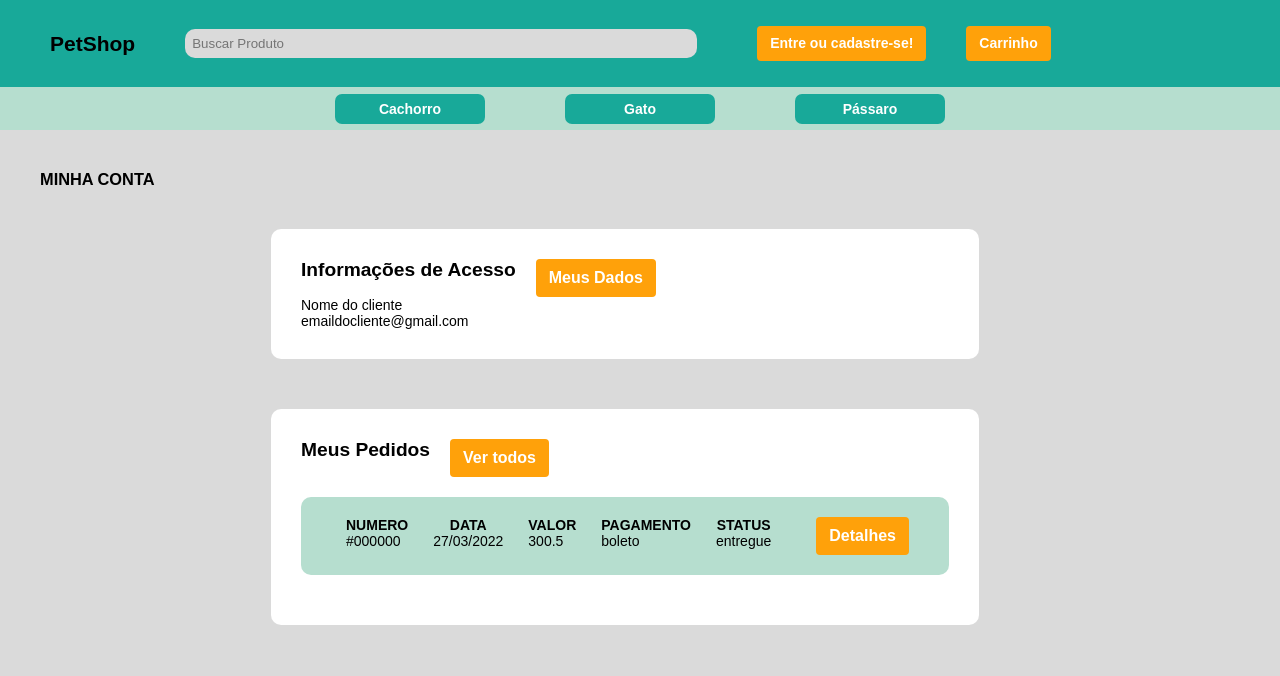
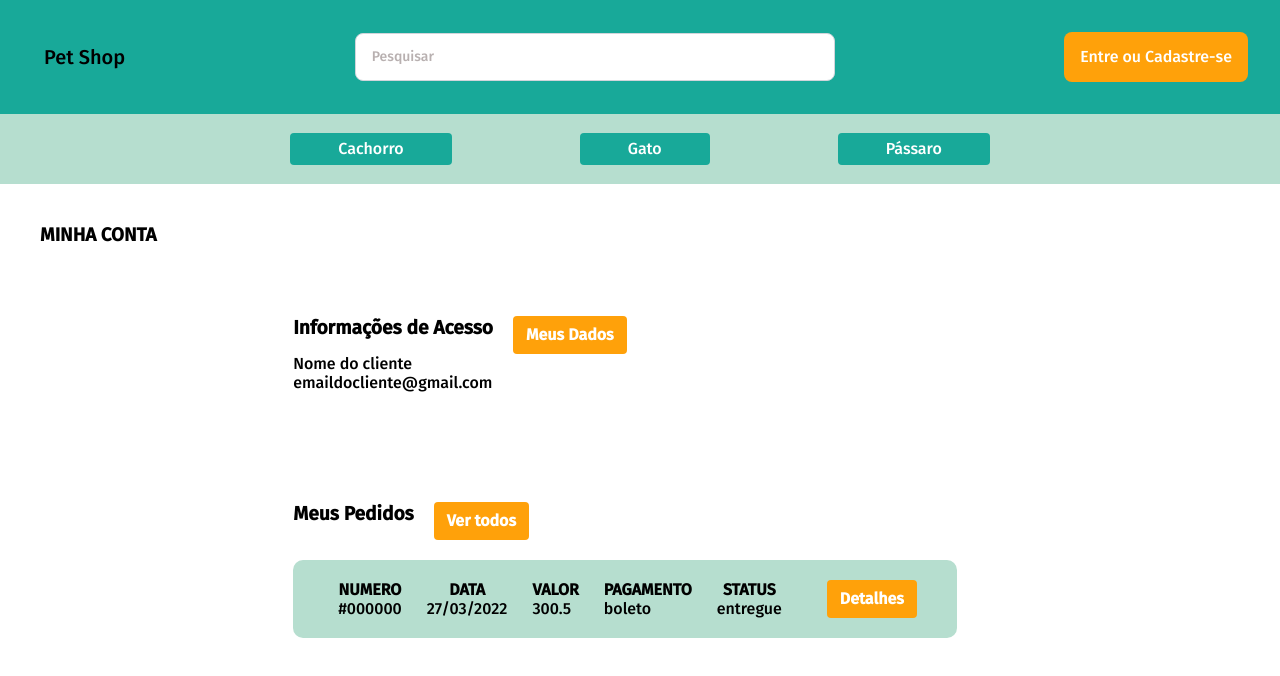
Before and after one commit to viniciussm07/pet-shop, a Next.js app: page /minha-conta in a window 1280 px wide. Shown: the top 676 px of the page. Built offline with nearby package versions, Linux system fonts and the light colour scheme.

Commit message:
Merge erica temp-branch

```diff
--- a/components/HeroSection/HeroElements.jsx
+++ b/components/HeroSection/HeroElements.jsx
@@ -1,7 +1,115 @@
-export const HeroContainer = () => {
-    return (
-        <div>
-            Teste
-        </div>
-    )
-}
+import styled from 'styled-components'
+import Image from 'next/image'
+
+export const HeroContainer = styled.div`
+    color: #fff;
+    background-color: #DBDBDB;
+    background-repeat:no-repeat;
+    background-position:center;
+    background-attachment:fixed;
+    padding: 0;
+    @media screen and (max-width: 768px)
+    {
+        padding: 100px 0;
+    }
+
+`
+
+export const HeroWrapper = styled.div`
+    display: grid;
+    z-index:1;
+    height: 860px;
+    width:100%;
+    max-width:1100px;
+    margin-right:auto;
+    margin-left:auto;
+    padding:0 24px;
+    justify-content:center;
+`
+
+export const HeroRow = styled.div`
+    display: grid;
+    grid-auto-columns:minmax(auto,1fr);
+    align-items:center;
+
+    grid-template-areas: 'col1 col2';
+
+
+    @media screen and (max-width: 768px)
+    {
+
+        grid-template-areas: 'col1 col1' 'col2 col2';
+
+    }
+`
+
+export const Column1 = styled.div`
+    margin-bottom: 15px;
+    padding:0 15px;
+    grid-area: col1;
+`
+
+export const Column2 = styled.div`
+    margin-bottom: 15px;
+    padding:0 15px;
+    grid-area: col2;
+`
+
+export const TextWrapper = styled.div`
+    max-width:540px;
+    padding-top: 0;
+    padding-bottom:60px;
+`
+
+export const TopLine = styled.p`
+    color: #01bf71;
+    font-size:16px;
+    line-height:16px;
+    font-weight:700;
+    letter-spacing:1.4px;
+    text-transform:uppercase;
+    margin-bottom:16px;
+`
+
+export const Heading = styled.h1`
+    margin-bottom:24px;
+    font-size:48px;
+    line-height:1.1;
+    font-weight:600;
+
+    color: #f7f8fa;
+
+    @media screen and (max-width: 480px)
+    {
+        font-size:32px;
+    }
+`
+
+export const ImgWrapLogo = styled.div`
+    padding-bottom: 20px;
+`
+
+export const Subtitle = styled.p`
+    max-width:440px;
+    margin-bottom:35px;
+    font-size:40px;
+
+    color: #fff;
+
+`
+
+export const BtnWrap = styled.div`
+    display: flex;
+    justify-content:flex-start;
+`
+
+export const ImgWrap=styled.div`
+    max-width:555px;
+    height:100%;
+`
+
+export const Img = styled(Image)`
+    width:100%;
+    margin:0 0 0 10px;
+    padding-left:0;
+`
--- a/components/HeroSection/index.jsx
+++ b/components/HeroSection/index.jsx
@@ -1,9 +1,42 @@
+import React from 'react'
+import img from "../../images/home/example-logo.png"
+import img2 from "../../images/home/example-logo.png"
 import {
-    HeroContainer
-} from "./HeroElements"
+Column2,
+ImgWrap,
+HeroContainer,
+HeroWrapper,
+HeroRow,
+Column1,
+TextWrapper,
+ImgWrapLogo,
+Subtitle,
+BtnWrap,
+Img,
+Heading
+} from './HeroElements'
 
-export default function HeroSection() {
-    return (
-        <HeroContainer />
-    )
+const Hero = () => {
+  return (
+        <HeroContainer id={"Hero Container"}>
+            <HeroWrapper>
+                <HeroRow>
+                    <Column1>
+                    <TextWrapper>
+                            <Heading>Adicionar produtos</Heading>
+                            <BtnWrap>
+                            </BtnWrap>
+                    </TextWrapper>
+                    </Column1>
+                    <Column2>
+                        <ImgWrap>
+                            <Img src={img} alt="Logo pet shop"/>
+                        </ImgWrap>
+                    </Column2>
+                </HeroRow>
+            </HeroWrapper>
+        </HeroContainer>
+  )
 }
+
+export default Hero
--- a/components/Navbar/NavbarElements.jsx
+++ b/components/Navbar/NavbarElements.jsx
@@ -1,51 +1,131 @@
-import Link from "next/link"
+import styled from 'styled-components'
+import Link from 'next/link';
+import { Link as LinkS } from 'react-scroll'
+import Image from 'next/image'
 
-import {Button} from '../style.jsx'
-import { InputSearch, Categories, Category, Search, MenuContainer, Searchbar,Brand } from "./style.jsx"
+export const Nav = styled.nav`
+    color: white;
+    min-width: 560px;
+`
 
+export const NavbarContainer1 = styled.div`
+    background-color: #18A999;
+    width: 100%;
+    margin: 0;
+    margin-left: auto;
+    margin-right: auto;
+    display: flex;
+    flex-direction: column;
+    flex-wrap: wrap;
+    align-items: center;
+    padding: 2rem;
 
-export const NavbarContainer = () => {
-    return (
-        <>
-        <MenuContainer>
-            <Searchbar>
-                <Brand>
-                    <Link href = '/'>PetShop</Link>
-                </Brand>
-                <Search>
-                <form>
-                    <InputSearch type="search" placeholder="Buscar Produto" aria-label="Search"/>
-                </form>
-                </Search>
-                <div >
-                <Link href='/login'>
-                    <Button>
-                        <div id='loginTxt'>Entre ou cadastre-se!</div>
-                    </Button>
-                </Link>
-                </div>
-                <div >
-                <Link href='/carrinho'>
-                    <Button>
-                        <div id='loginTxt'>Carrinho</div>
-                    </Button>
-                </Link>
-                </div>
+    @media (min-width: 768px) {
+        flex-direction: row;
+        justify-content: space-between;
+    }
+`
 
+export const NavbarContainer2 = styled(NavbarContainer1)`
+    background-color: #B6DECF;
+    height: 70px;
+    padding: 1rem;
+`
+export const NavLogoWrap = styled.a`
+    margin-bottom: 1rem;
+    display: flex;
+    align-items: center;
+    font-weight: 500;
+    color: black;
 
-            </Searchbar>
-            <Categories>
-                <Link href="/products/cachorro">
-                    <Category>Cachorro </Category>
-                </Link>
-                <Link href="/products/gato">
-                    <Category>Gato </Category>
-                </Link>
-                <Link href="/products/passaro">
-                    <Category>Pássaro </Category>
-                </Link>
-            </Categories>
-        </MenuContainer>
-    </>
-    )
-}
+    @media (min-width: 768px) {
+        margin-bottom: 0px;
+    }
+`
+
+export const Logo = styled.span`
+    margin-left: 0.75rem;
+    font-size: 1.25rem;
+    line-height: 1.75rem;
+`
+
+export const Search = styled.form`
+    width: 30rem;
+`
+
+export const Label = styled.label`
+    margin-bottom: 0.5rem;
+    color: gray;
+    content: "Search";
+`
+
+export const InputWrap = styled.div`
+    display: flex;
+`
+
+export const Input = styled.input`
+    display: block;
+    padding: 0.8rem 1rem 0.8rem 1rem;
+    /* padding: 0.5rem 2.5rem 0.5rem 0.5rem; */
+    width: 100%;
+    font-size: 0.875rem;
+    line-height: 1.25rem;
+    color: black;
+    border-radius: 0.5rem;
+    border: 1px solid rgb(209 213 219);
+
+    ::placeholder{
+        color: #B8B0B0;
+    }
+    &:focus{
+        outline: none;
+        box-shadow: 0px 0px 5px black;
+    }
+
+`
+
+export const NavMenu = styled.div`
+    display: flex;
+    flex-wrap: wrap;
+    align-items: center;
+    justify-content: center;
+    font-size: 1rem;
+    line-height: 1.5rem;
+    @media (min-width: 768px){
+        margin-left: auto;
+        margin-right: auto;
+    }
+`
+
+export const MenuButton = styled.a`
+    margin-right: 1.25rem;
+    background-color: #18A999;
+    border-radius: 0.25rem;
+    padding: 0.25rem 2rem 0.25rem 2rem;
+    cursor: pointer;
+
+    @media (min-width: 880px){
+        margin: 0 4rem;
+        padding: 0.25rem 3rem;
+    }
+
+    &:hover{
+        background-color: gray;
+        color: black;
+    }
+`
+
+export const LoginButton = styled.button`
+    border-radius: 0.5rem;
+    border-width: 0px;
+    background-color: #FFA10A;
+    color: white;
+    padding: 0.8rem 1rem 0.8rem 1rem;
+    font-size: 1rem;
+    line-height: 1.5rem;
+
+    &:hover{
+        background-color: gray;
+        color: black;
+    }
+`
--- a/components/Navbar/index.jsx
+++ b/components/Navbar/index.jsx
@@ -1,9 +1,49 @@
+import React from 'react'
+import { FaBars } from 'react-icons/fa'
 import {
-    NavbarContainer
-} from "./NavbarElements"
+    Nav,
+    NavbarContainer1,
+    NavbarContainer2,
+    NavLogoWrap,
+    Logo,
+    Search,
+    Label,
+    InputWrap,
+    Input,
+    NavMenu,
+    MenuButton,
+    LoginButton
+} from './NavbarElements.jsx'
+// import Logo from "../../images/home/example-logo.png"
 
-export default function Navbar() {
+const Navbar = () => {
     return (
-        <NavbarContainer />
+        <>
+            <Nav>
+                <NavbarContainer1>
+                    <NavLogoWrap>
+                        <Logo>
+                            Pet Shop
+                        </Logo>
+                    </NavLogoWrap>
+                    <Search>
+                        <Label/>
+                        <InputWrap>
+                            <Input placeholder='Pesquisar'/>
+                        </InputWrap>
+                    </Search>
+                    <LoginButton>Entre ou Cadastre-se</LoginButton>
+                </NavbarContainer1>
+                <NavbarContainer2>
+                    <NavMenu>
+                        <MenuButton>Cachorro</MenuButton>
+                        <MenuButton>Gato</MenuButton>
+                        <MenuButton>Pássaro</MenuButton>
+                    </NavMenu>
+                </NavbarContainer2>
+            </Nav>
+        </>
     )
 }
+
+export default Navbar
--- a/pages/_app.jsx
+++ b/pages/_app.jsx
@@ -1,5 +1,4 @@
-import '../style/index.css'
-import '../style/app.css'
+import '../style/globals.css'
 
 export default function MyApp({ Component, pageProps }) {
   return <Component {...pageProps} />
--- a/style/app.css
+++ /dev/null
@@ -1,105 +0,0 @@
-*{
-  margin: 0;
-  padding: 0;
-  box-sizing: border-box;
-}
-
-
-:root{
-  --mainWhite:  rgb(255,255,255);
-  --mainGreen:  rgb(24,169,153);
-  --lightGreen: rgb(182,222,207);
-  --mainOrange: rgb(255,161,10);
-  --mainGrey:   rgb(218,218,218);
-
-}
-
-
-body{
-  font-size: 14px;
-  background-color: var(--mainGrey) !important;
-  font-family: 'Fira Sans', sans-serif !important;
-}
-
-
-a{
-  text-decoration: none !important;
-  color: black !important;
-}
-
-.btn{
-  border: none !important;
-}
-
-.main-green{
-  background-color: var(--mainGreen) !important;
-}
-
-.light-green{
-  background-color: var(--lightGreen) !important;
-}
-
-.main-orange{
-  background-color: var(--mainOrange) !important;
-}
-
-
-  .brand{
-    margin: 0 50px;
-    font-size: 1.5em;
-    font-weight: bold;
-  }
-
-
-  .menu-container{
-    width: 100vw;
-    height: 130px;
-    display: flex;
-    flex-direction: column;
-
-  }
-
-  .searchbar{
-    height: 67%;
-    display: flex;
-    flex-direction: row;
-    align-items: center;
-
-  }
-
-  .search{
-    width: 40vw !important;
-  }
-
-
-  #loginTxt{
-    color: white;
-    font-weight: bold;
-    font-size: 14px;
-  }
-
-
-  .categories{
-    height: 33%;
-    background-color: var(--lightGreen);
-    display: flex;
-    flex-direction: row;
-    align-items: center;
-    justify-content: center;
-    font-weight: bold;
-    cursor: pointer;
-  }
-
-  .category{
-    width: 150px;
-    height: 30px;
-    background-color: var(--mainGreen);
-    border-radius: 7px;
-    display: flex;
-    flex-direction: row;
-    align-items: center;
-    justify-content: center;
-    margin: 0 40px;
-    color: white;
-
-  }
--- /dev/null
+++ b/style/globals.css
@@ -0,0 +1,8 @@
+@import url('https://fonts.googleapis.com/css2?family=Fira+Sans:wght@500&display=swap');
+
+* {
+  box-sizing: border-box;
+  margin: 0;
+  padding: 0;
+  font-family: 'Fira Sans', sans-serif;
+}
--- a/style/index.css
+++ /dev/null
@@ -1,37 +0,0 @@
-
-*{
-  margin:0;
-  padding:0;
-}
-
-a{
-  text-decoration: none;
-}
-
-body{
-  background-color: rgb(218,218,218);
-}
-
-.md-container {
-  max-width: 800px;
-  padding-top: 2rem;
-}
-
-.sml-card {
-  width: 22rem;
-  margin: 1rem 0;
-}
-
-.cntr-footer {
-  height: 80px;
-  margin-top: 20px;
-  display: flex;
-  align-items: center;
-  justify-content: center;
-  border-top: 1px solid #ccc;
-}
-
-.sml-logo {
-  height: 1em;
-  margin-left: 10px;
-}
```
Also changed, not shown: package.json (+3 -7 lines), images/home/example-logo.png (added), 1 other file (tests, documents, lock files or other folders).
